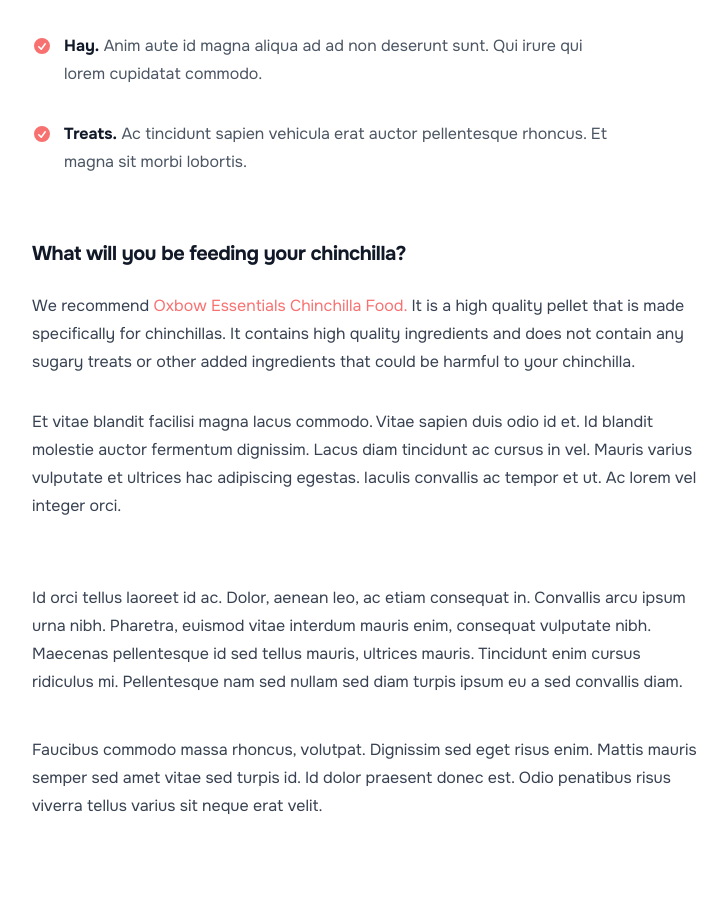
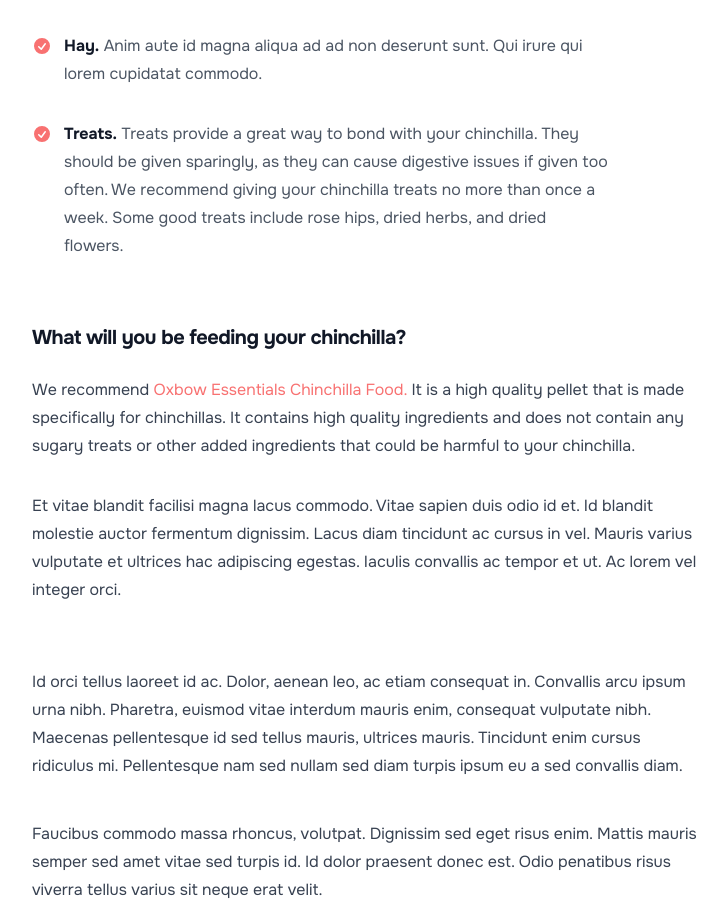
Before and after one commit to samsullivandelgobbo/canadian-chinchilla-rescue, a SvelteKit app: page /care in a window 1280 px wide. Shown: the part 1040-1942 px from the top of the page, without its empty margins (224-951 px from the left). Built offline with nearby package versions, Linux system fonts and the light colour scheme.

Commit message:
Vercel speed CSP, fixed google bug - need to add prompt=consent to oauth redirect

```diff
--- a/src/routes/(admin)/login/+page.server.ts
+++ b/src/routes/(admin)/login/+page.server.ts
@@ -12,6 +12,6 @@ export const load: PageServerLoad = async ({ request, params, cookies, locals })
 
 	throw redirect(
 		302,
-		`https://accounts.google.com/o/oauth2/v2/auth?client_id=${client_id}&redirect_uri=${redirect_uri}&scope=${scope}&response_type=${response_type}&access_type=${access_type}&include_granted_scopes=true`
+		`https://accounts.google.com/o/oauth2/v2/auth?client_id=${client_id}&redirect_uri=${redirect_uri}&scope=${scope}&response_type=${response_type}&access_type=${access_type}&include_granted_scopes=true&prompt=consent`
 	);
 };
--- a/src/routes/(admin)/login/oauth/+server.ts
+++ b/src/routes/(admin)/login/oauth/+server.ts
@@ -37,8 +37,6 @@ export async function GET({ cookies, url, locals }) {
 		});
 
 		const tokenData = await tokenResponse.json();
-
-		console.log(tokenData);
 
 		// // fetch user data from google
 
--- a/src/routes/(app)/care/+page.svelte
+++ b/src/routes/(app)/care/+page.svelte
@@ -91,9 +91,12 @@
 						/>
 					</svg>
 					<span
-						><strong class="font-semibold text-gray-900">Treats.</strong> Ac tincidunt sapien vehicula
-						erat auctor pellentesque rhoncus. Et magna sit morbi lobortis.</span
-					>
+						><strong class="font-semibold text-gray-900">Treats.</strong>
+						Treats provide a great way to bond with your chinchilla. They should be given sparingly,
+						as they can cause digestive issues if given too often. We recommend giving your chinchilla
+						treats no more than once a week. Some good treats include rose hips, dried herbs, and dried
+						flowers.
+					</span>
 				</li>
 			</ul>
 
--- a/svelte.config.js
+++ b/svelte.config.js
@@ -3,7 +3,13 @@ import { vitePreprocess } from '@sveltejs/kit/vite';
 /** @type {import('@sveltejs/kit').Config} */
 const config = {
   kit: {
-    adapter: adapter()
+    adapter: adapter(),
+    csp: {
+      directives: {
+        'script-src': ['self'],
+        'connect-src': ['vitals.vercel-insights.com']
+      },
+    },
   },
   preprocess: vitePreprocess()
 };
```
